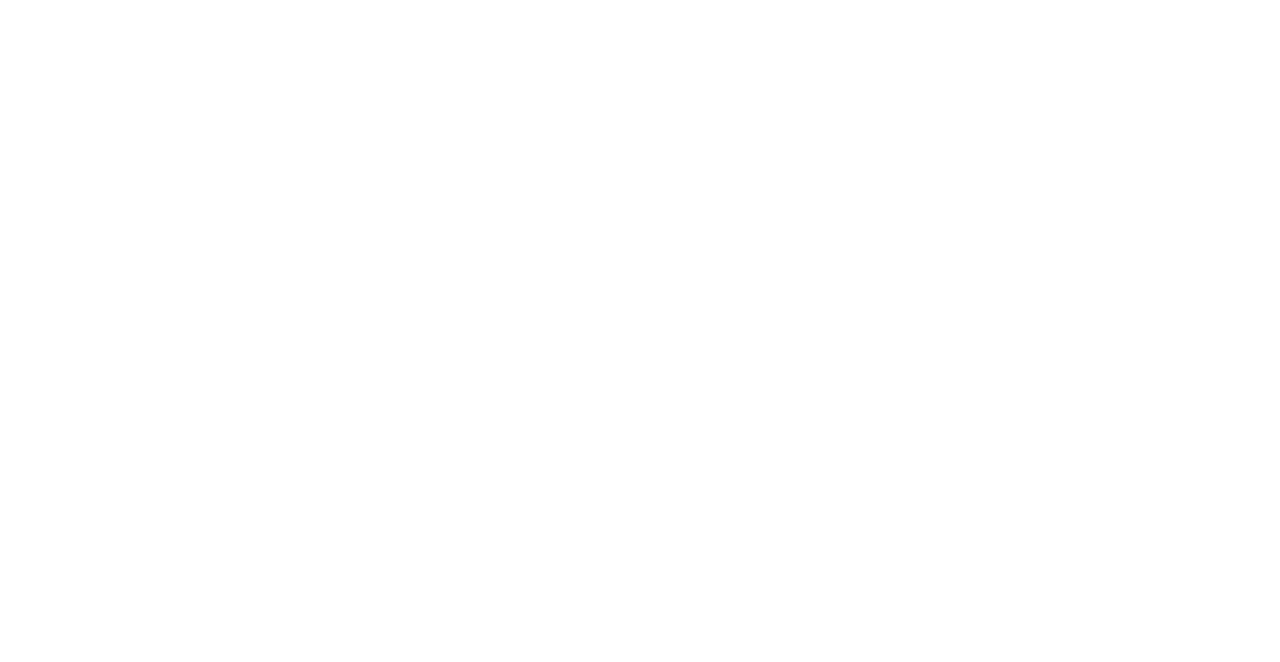
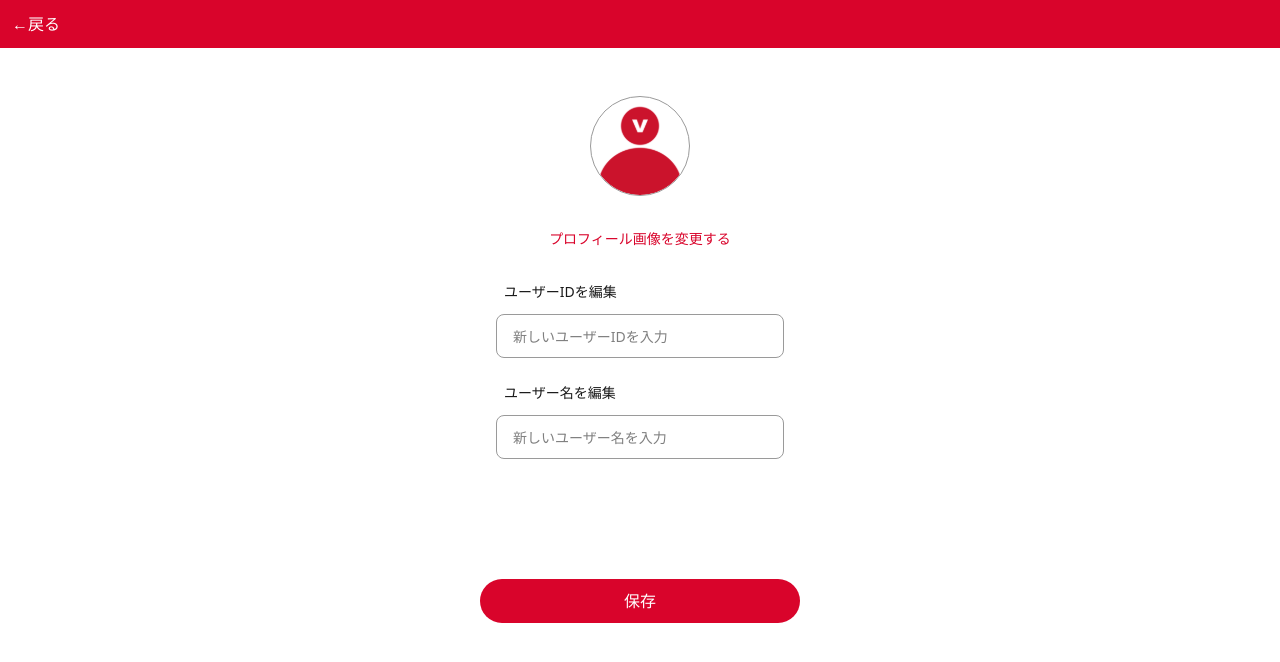
Before and after one commit to Gran-App-Vantan/vanx-frontend, a Next.js app in the folder vanx-app/: page /profile/1/edit in a window 1280 px wide. Shown: the top 662 px of the page. Built offline with nearby package versions, Linux system fonts and the light colour scheme.

Commit message:
profile-edit-pageのUI部分実装

```diff
--- a/vanx-app/app/profile/[user_id]/edit/page.tsx
+++ b/vanx-app/app/profile/[user_id]/edit/page.tsx
@@ -1,3 +1,61 @@
+import { ReturnButton } from "@/components/shared"
+import Image from "next/image"
+
 export default function ProfileEdit() {
-  return <>{/* プロフィール編集ページ */}</>;
+  return (
+    <main>
+      <ReturnButton />
+      <form className="flex flex-col justify-center mt-12">
+        <div className="flex flex-col items-center gap-8">
+          <Image
+            className="border-[0.5px] border-text-gray rounded-full"
+            src="/icons/default-user-icon.svg"
+            alt="user-icon"
+            width={100}
+            height={100}
+          />
+          <button className="text-label text-accent">
+            プロフィール画像を変更する
+          </button>
+        </div>
+        <div className="flex flex-col items-center mt-8 gap-6">
+          <div className="flex flex-col gap-3">
+            <label
+              htmlFor="userId"
+              className="ml-2 text-text text-label"
+            >
+              ユーザーIDを編集
+            </label>
+            <input
+              id="userId"
+              type="text"
+              className="w-72 h-11 border border-text-gray rounded-lg px-4 text-label outline-none"
+              placeholder="新しいユーザーIDを入力"
+              autoComplete="off"
+            />
+          </div>
+          <div className="flex flex-col gap-3">
+            <label
+              htmlFor="userName"
+              className="ml-2 text-text text-label"
+            >
+              ユーザー名を編集
+            </label>
+            <input
+              id="userName"
+              type="text"
+              className="w-72 h-11 border border-text-gray rounded-lg px-4 text-label outline-none"
+              placeholder="新しいユーザー名を入力"
+              autoComplete="off"
+            />
+          </div>
+        </div>
+        <button
+          className="flex justify-center items-center w-80 h-11 mt-30 mx-auto bg-accent text-white text-normal rounded-full"
+        >
+          保存
+        </button>
+      </form>
+    </main>
+  );
 }
```
